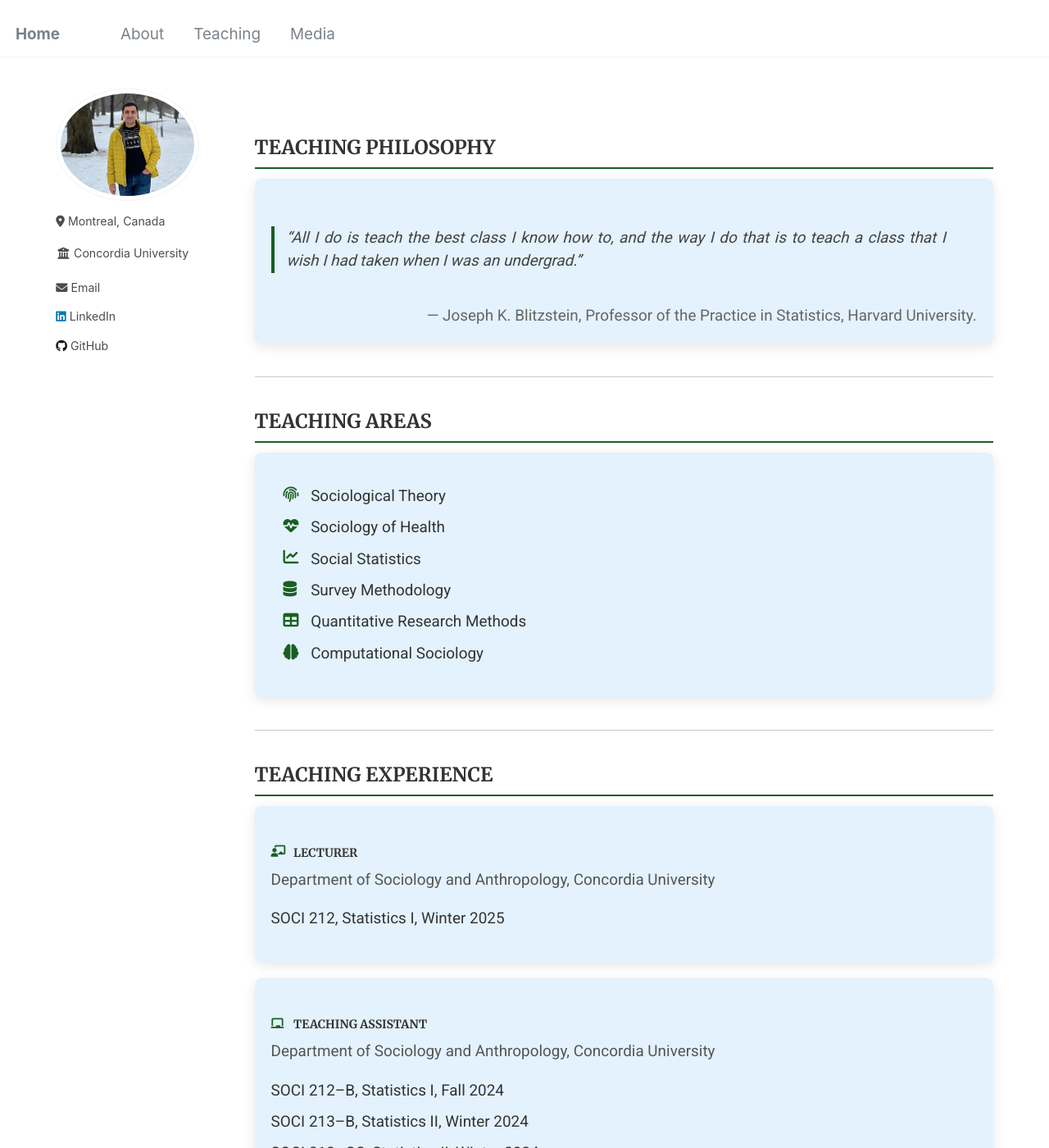
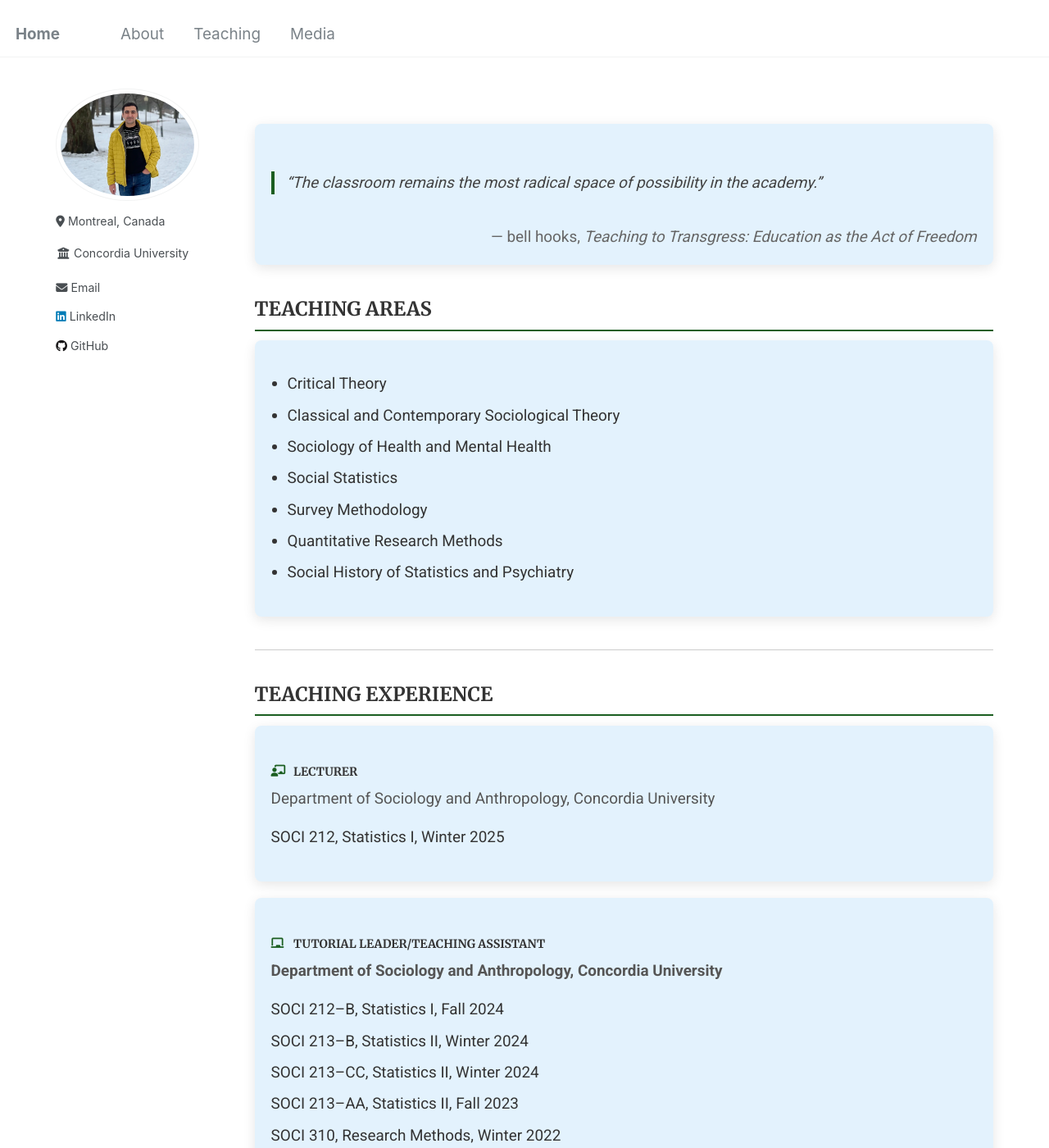
Before and after one commit to Mohsnmonji/mohsnmonji.github.io, a Jekyll site: the page built from _pages/teaching.md, in a window 1280 px wide and 1400 px high. Shown: the whole window at 82% size. Built offline with Jekyll 4.4.1, drawn with Linux system fonts in a browser that asks for light colours.

Commit message:
Update teaching.md

```diff
--- a/_pages/teaching.md
+++ b/_pages/teaching.md
@@ -8,9 +8,8 @@ author_profile: true
 ---
 
 <style>
-  /* General Styling */
   body {
-    font-size: 1.05em; /* Slightly larger font */
+    font-size: 1.05em;
   }
   h2 {
     border-bottom: 2px solid #1B5E20;
@@ -54,103 +53,36 @@ author_profile: true
   .teaching-list {
     padding-left: 15px;
   }
-
-  /* Divider Style */
   .section-divider {
     border: 0;
     height: 1px;
     background: #cccccc;
     margin: 40px 0;
   }
-
-  /* Testimonials Styling */
-  .testimonial-carousel {
-    position: relative;
-    overflow: hidden;
-    height: 220px;
-    margin-top: 20px;
-  }
-  .testimonial-slide {
-    display: none;
-    text-align: center;
-    padding: 20px;
-    background: #E3F2FD;
-    border-radius: 8px;
-    box-shadow: 0px 4px 15px rgba(0,0,0,0.1);
-    color: #444;
-    font-style: italic;
-    position: relative;
-  }
-  .testimonial-slide i {
-    position: absolute;
-    top: 15px;
-    left: 20px;
-    font-size: 24px;
-    color: #1B5E20;
-  }
-  .testimonial-slide.active {
-    display: block;
-    animation: fadeSlide 0.8s ease forwards;
-  }
-  @keyframes fadeSlide {
-    0% {
-      opacity: 0;
-      transform: translateY(20px);
-    }
-    100% {
-      opacity: 1;
-      transform: translateY(0);
-    }
-  }
-  .testimonial-slide span {
-    display: block;
-    margin-top: 15px;
-    font-style: normal;
-    color: #666;
-  }
-  .testimonial-controls {
-    text-align: center;
-    margin-top: 10px;
-  }
-  .testimonial-controls button {
-    background-color: #1B5E20;
-    color: white;
-    border: none;
-    padding: 8px 15px;
-    margin: 0 5px;
-    font-size: 18px;
-    border-radius: 5px;
-    cursor: pointer;
-  }
-  .testimonial-controls button:hover {
-    background-color: #145a14;
-  }
 </style>
 
 <div class="teaching-section">
-  <h2>TEACHING PHILOSOPHY</h2>
   <div class="teaching-card">
     <blockquote style="font-style: italic; border-left: 4px solid #1B5E20; padding-left: 15px; color: #444;">
-      “All I do is teach the best class I know how to, and the way I do that is to teach a class that I wish I had taken when I was an undergrad.”
+      “The classroom remains the most radical space of possibility in the academy.”
     </blockquote>
     <p style="text-align: right; margin-top: 10px; color: #666;">
-      — Joseph K. Blitzstein, Professor of the Practice in Statistics, Harvard University.
+      — bell hooks, <em>Teaching to Transgress: Education as the Act of Freedom</em>
     </p>
   </div>
 </div>
 
-<hr class="section-divider">
-
 <div class="teaching-section">
   <h2>TEACHING AREAS</h2>
   <div class="teaching-card">
-    <ul class="teaching-list">
-       <li><i class="fas fa-fingerprint icon"></i> Sociological Theory </li>
-      <li><i class="fas fa-heartbeat icon"></i> Sociology of Health</li>
-      <li><i class="fas fa-chart-line icon"></i> Social Statistics</li>
-      <li><i class="fas fa-database icon"></i> Survey Methodology</li>
-      <li><i class="fas fa-table icon"></i> Quantitative Research Methods</li>
-      <li><i class="fas fa-brain icon"></i> Computational Sociology</li>
+    <ul class="teaching-list" style="list-style-type: disc; padding-left: 20px;">
+      <li>Critical Theory</li>
+      <li>Classical and Contemporary Sociological Theory</li>
+      <li>Sociology of Health and Mental Health</li>
+      <li>Social Statistics</li>
+      <li>Survey Methodology</li>
+      <li>Quantitative Research Methods</li>
+      <li>Social History of Statistics and Psychiatry</li>
     </ul>
   </div>
 </div>
@@ -169,29 +101,25 @@ author_profile: true
   </div>
 
   <div class="teaching-card">
-    <h4><i class="fas fa-chalkboard icon"></i> TEACHING ASSISTANT</h4>
-    <p>Department of Sociology and Anthropology, Concordia University</p>
-    <ul>
-      <li>SOCI 212–B, Statistics I, Fall 2024</li>
-      <li>SOCI 213–B, Statistics II, Winter 2024</li>
-      <li>SOCI 213–CC, Statistics II, Winter 2024</li>
-      <li>SOCI 213–AA, Statistics II, Fall 2023</li>
-      <li>SOCI 310, Research Methods, Winter 2022</li>
-      <li>SOCI 300, Classical Social Theory, Winter 2025, Fall 2024</li>
-      <li>SOCI 300, Classical Social Theory, Winter 2023, Fall 2022</li>
-      <li>SOCI 300, Classical Social Theory, Winter 2022, Fall 2021</li>
-    </ul>
-  </div>
+  <h4><i class="fas fa-chalkboard icon"></i> TUTORIAL LEADER/TEACHING ASSISTANT</h4>
 
-  <div class="teaching-card">
-    <h4><i class="fas fa-chalkboard icon"></i> TEACHING ASSISTANT</h4>
-    <p>Department of Applied Human Sciences, Concordia University</p>
-    <ul>
-      <li>AHSC 380: Quantitative Research Methods for Practitioners, Winter 2022</li>
-    </ul>
-  </div>
+  <p><strong>Department of Sociology and Anthropology, Concordia University</strong></p>
+  <ul>
+    <li>SOCI 212–B, Statistics I, Fall 2024</li>
+    <li>SOCI 213–B, Statistics II, Winter 2024</li>
+    <li>SOCI 213–CC, Statistics II, Winter 2024</li>
+    <li>SOCI 213–AA, Statistics II, Fall 2023</li>
+    <li>SOCI 310, Research Methods, Winter 2022</li>
+    <li>SOCI 300, Classical Social Theory, Winter 2025, Fall 2024</li>
+    <li>SOCI 300, Classical Social Theory, Winter 2023, Fall 2022</li>
+    <li>SOCI 300, Classical Social Theory, Winter 2022, Fall 2021</li>
+  </ul>
+
+  <p><strong>Department of Applied Human Sciences, Concordia University</strong></p>
+  <ul>
+    <li>AHSC 380: Quantitative Research Methods for Practitioners, Winter 2022</li>
+  </ul>
 </div>
-
 
 <div class="teaching-card">
   <h4><i class="fas fa-user-graduate icon"></i> TUTOR</h4>
```
